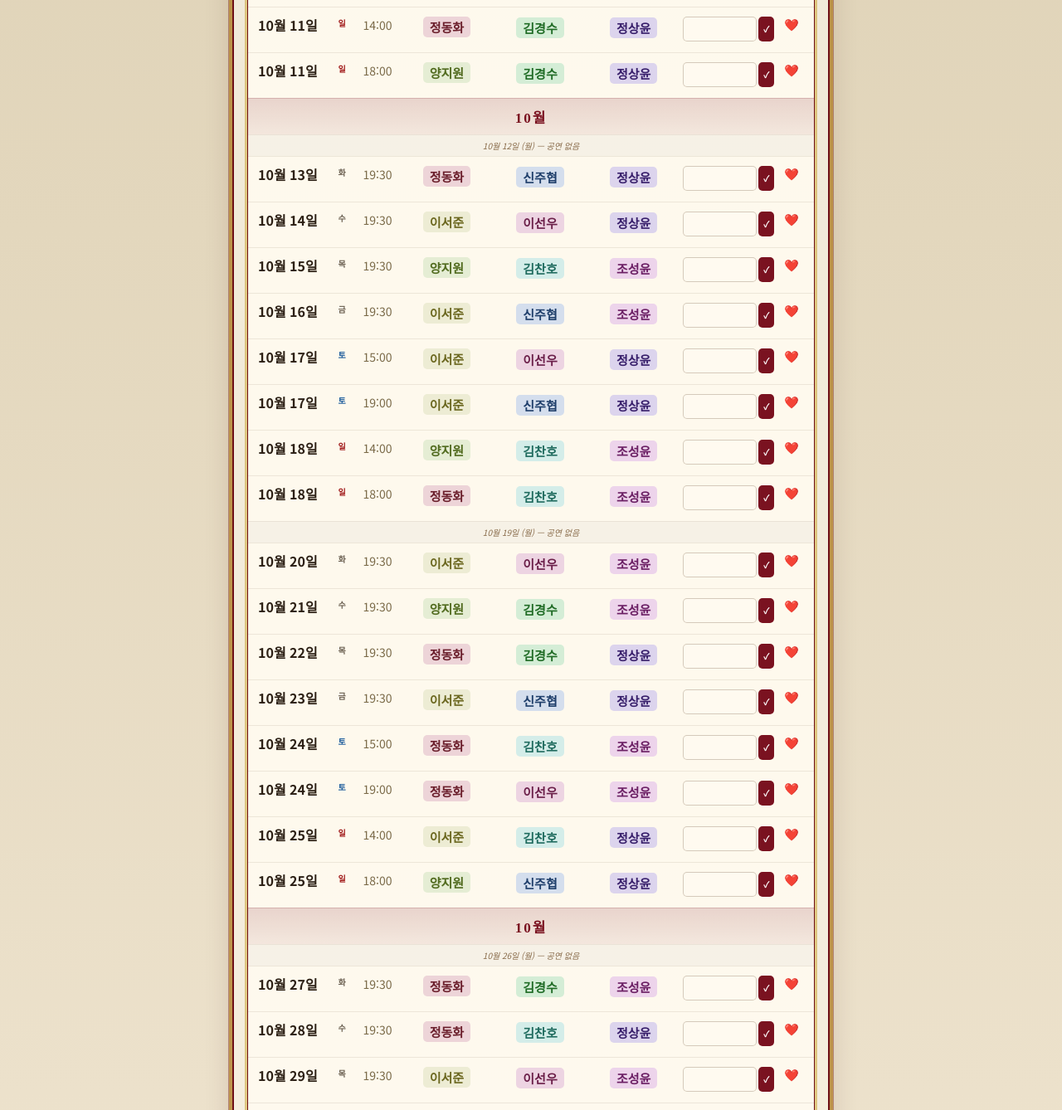
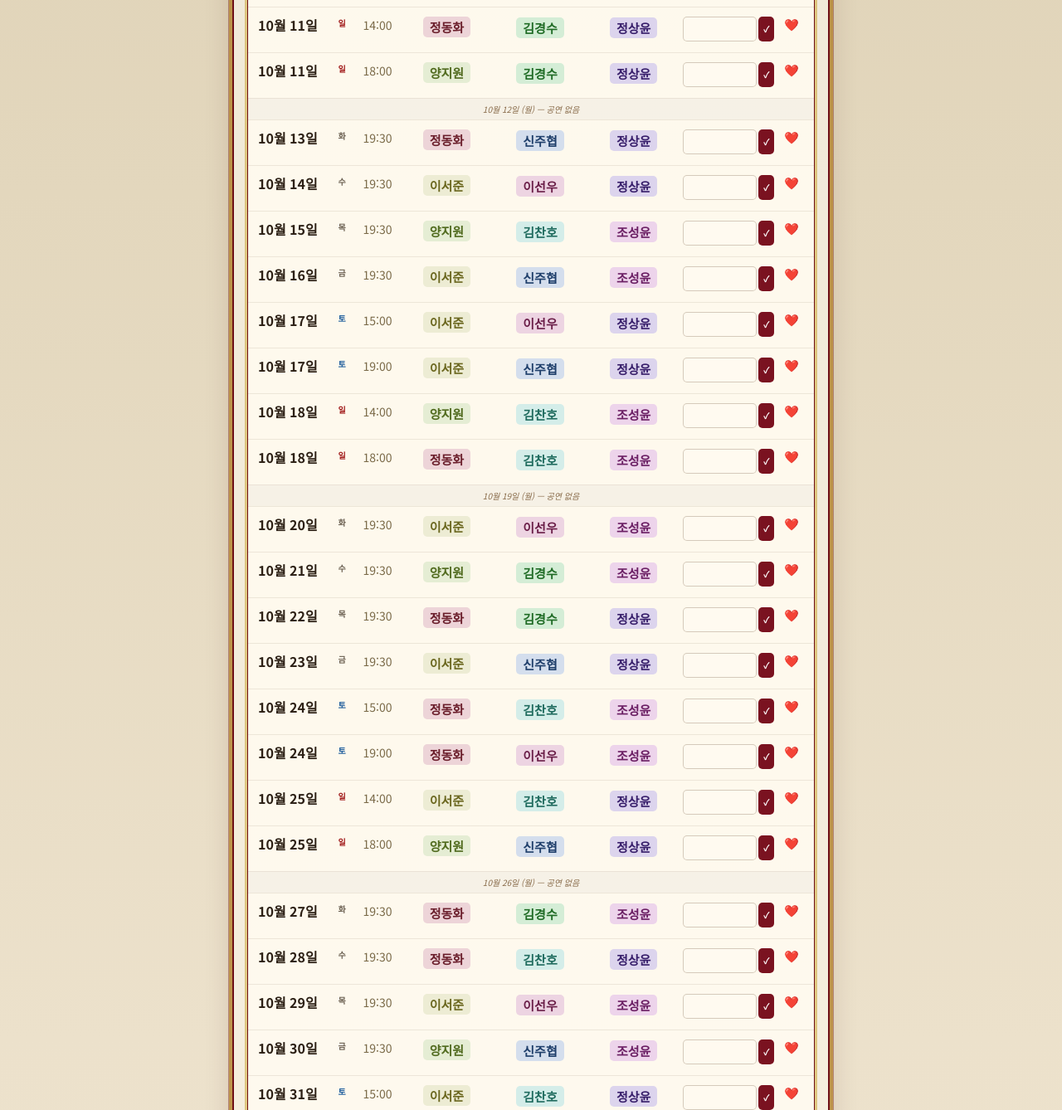
Before and after one commit to chichiandpopo/STARCROSSED, a plain HTML site: page index.html in a window 1280 px wide. Shown: the part 2316-3654 px from the top of the page at 83% size. Drawn offline with nearby package versions, Linux system fonts and the light colour scheme; a web font is replaced by a local one.

Commit message:
Update index.html

```diff
--- a/index.html
+++ b/index.html
@@ -372,7 +372,6 @@ body{font-family:'Noto Sans KR',sans-serif;
 <div class="row" data-sid="1010-1900" data-tb="leeseojun" data-mc="leeseonwoo" data-pl="josungyun"><div class="cell date">10월 10일</div><div class="cell day day-sat">토</div><div class="cell time">19:00</div><div class="cell"><span class="role-pill badge-leeseojun">이서준</span></div><div class="cell actor-cell"><span class="role-pill badge-leeseonwoo">이선우</span></div><div class="cell actor-cell"><span class="role-pill badge-josungyun">조성윤</span></div><div class="cell seat-cell"><div class="seat-input-row"><input class="seat-input" inputmode="text" enterkeyhint="done" autocomplete="off" autocapitalize="characters" id="inp-1010-1900"><button onclick="confirmSeat('1010-1900')" class="seat-ok-btn">✓</button></div><div class="seat-tags" id="tags-1010-1900"></div></div><div class="cell copy-cell"><button class="copy-btn" onclick="copyCast('1010-1900')" title="복사">❤️</button></div></div>
 <div class="row" data-sid="1011-1400" data-tb="jeongdonghwa" data-mc="kimkyungsoo" data-pl="jeongsangyun"><div class="cell date">10월 11일</div><div class="cell day day-sun">일</div><div class="cell time">14:00</div><div class="cell"><span class="role-pill badge-jeongdonghwa">정동화</span></div><div class="cell actor-cell"><span class="role-pill badge-kimkyungsoo">김경수</span></div><div class="cell actor-cell"><span class="role-pill badge-jeongsangyun">정상윤</span></div><div class="cell seat-cell"><div class="seat-input-row"><input class="seat-input" inputmode="text" enterkeyhint="done" autocomplete="off" autocapitalize="characters" id="inp-1011-1400"><button onclick="confirmSeat('1011-1400')" class="seat-ok-btn">✓</button></div><div class="seat-tags" id="tags-1011-1400"></div></div><div class="cell copy-cell"><button class="copy-btn" onclick="copyCast('1011-1400')" title="복사">❤️</button></div></div>
 <div class="row" data-sid="1011-1800" data-tb="yangjiwon" data-mc="kimkyungsoo" data-pl="jeongsangyun"><div class="cell date">10월 11일</div><div class="cell day day-sun">일</div><div class="cell time">18:00</div><div class="cell"><span class="role-pill badge-yangjiwon">양지원</span></div><div class="cell actor-cell"><span class="role-pill badge-kimkyungsoo">김경수</span></div><div class="cell actor-cell"><span class="role-pill badge-jeongsangyun">정상윤</span></div><div class="cell seat-cell"><div class="seat-input-row"><input class="seat-input" inputmode="text" enterkeyhint="done" autocomplete="off" autocapitalize="characters" id="inp-1011-1800"><button onclick="confirmSeat('1011-1800')" class="seat-ok-btn">✓</button></div><div class="seat-tags" id="tags-1011-1800"></div></div><div class="cell copy-cell"><button class="copy-btn" onclick="copyCast('1011-1800')" title="복사">❤️</button></div></div>
-<div class="week-divider">10월</div>
 <div class="no-show" data-noshow="1">10월 12일 (월) — 공연 없음</div>
 <div class="row" data-sid="1013-1930" data-tb="jeongdonghwa" data-mc="shinjuhyup" data-pl="jeongsangyun"><div class="cell date">10월 13일</div><div class="cell day day-wkd">화</div><div class="cell time">19:30</div><div class="cell"><span class="role-pill badge-jeongdonghwa">정동화</span></div><div class="cell actor-cell"><span class="role-pill badge-shinjuhyup">신주협</span></div><div class="cell actor-cell"><span class="role-pill badge-jeongsangyun">정상윤</span></div><div class="cell seat-cell"><div class="seat-input-row"><input class="seat-input" inputmode="text" enterkeyhint="done" autocomplete="off" autocapitalize="characters" id="inp-1013-1930"><button onclick="confirmSeat('1013-1930')" class="seat-ok-btn">✓</button></div><div class="seat-tags" id="tags-1013-1930"></div></div><div class="cell copy-cell"><button class="copy-btn" onclick="copyCast('1013-1930')" title="복사">❤️</button></div></div>
 <div class="row" data-sid="1014-1930" data-tb="leeseojun" data-mc="leeseonwoo" data-pl="jeongsangyun"><div class="cell date">10월 14일</div><div class="cell day day-wkd">수</div><div class="cell time">19:30</div><div class="cell"><span class="role-pill badge-leeseojun">이서준</span></div><div class="cell actor-cell"><span class="role-pill badge-leeseonwoo">이선우</span></div><div class="cell actor-cell"><span class="role-pill badge-jeongsangyun">정상윤</span></div><div class="cell seat-cell"><div class="seat-input-row"><input class="seat-input" inputmode="text" enterkeyhint="done" autocomplete="off" autocapitalize="characters" id="inp-1014-1930"><button onclick="confirmSeat('1014-1930')" class="seat-ok-btn">✓</button></div><div class="seat-tags" id="tags-1014-1930"></div></div><div class="cell copy-cell"><button class="copy-btn" onclick="copyCast('1014-1930')" title="복사">❤️</button></div></div>
@@ -391,7 +390,6 @@ body{font-family:'Noto Sans KR',sans-serif;
 <div class="row" data-sid="1024-1900" data-tb="jeongdonghwa" data-mc="leeseonwoo" data-pl="josungyun"><div class="cell date">10월 24일</div><div class="cell day day-sat">토</div><div class="cell time">19:00</div><div class="cell"><span class="role-pill badge-jeongdonghwa">정동화</span></div><div class="cell actor-cell"><span class="role-pill badge-leeseonwoo">이선우</span></div><div class="cell actor-cell"><span class="role-pill badge-josungyun">조성윤</span></div><div class="cell seat-cell"><div class="seat-input-row"><input class="seat-input" inputmode="text" enterkeyhint="done" autocomplete="off" autocapitalize="characters" id="inp-1024-1900"><button onclick="confirmSeat('1024-1900')" class="seat-ok-btn">✓</button></div><div class="seat-tags" id="tags-1024-1900"></div></div><div class="cell copy-cell"><button class="copy-btn" onclick="copyCast('1024-1900')" title="복사">❤️</button></div></div>
 <div class="row" data-sid="1025-1400" data-tb="leeseojun" data-mc="kimchanho" data-pl="jeongsangyun"><div class="cell date">10월 25일</div><div class="cell day day-sun">일</div><div class="cell time">14:00</div><div class="cell"><span class="role-pill badge-leeseojun">이서준</span></div><div class="cell actor-cell"><span class="role-pill badge-kimchanho">김찬호</span></div><div class="cell actor-cell"><span class="role-pill badge-jeongsangyun">정상윤</span></div><div class="cell seat-cell"><div class="seat-input-row"><input class="seat-input" inputmode="text" enterkeyhint="done" autocomplete="off" autocapitalize="characters" id="inp-1025-1400"><button onclick="confirmSeat('1025-1400')" class="seat-ok-btn">✓</button></div><div class="seat-tags" id="tags-1025-1400"></div></div><div class="cell copy-cell"><button class="copy-btn" onclick="copyCast('1025-1400')" title="복사">❤️</button></div></div>
 <div class="row" data-sid="1025-1800" data-tb="yangjiwon" data-mc="shinjuhyup" data-pl="jeongsangyun"><div class="cell date">10월 25일</div><div class="cell day day-sun">일</div><div class="cell time">18:00</div><div class="cell"><span class="role-pill badge-yangjiwon">양지원</span></div><div class="cell actor-cell"><span class="role-pill badge-shinjuhyup">신주협</span></div><div class="cell actor-cell"><span class="role-pill badge-jeongsangyun">정상윤</span></div><div class="cell seat-cell"><div class="seat-input-row"><input class="seat-input" inputmode="text" enterkeyhint="done" autocomplete="off" autocapitalize="characters" id="inp-1025-1800"><button onclick="confirmSeat('1025-1800')" class="seat-ok-btn">✓</button></div><div class="seat-tags" id="tags-1025-1800"></div></div><div class="cell copy-cell"><button class="copy-btn" onclick="copyCast('1025-1800')" title="복사">❤️</button></div></div>
-<div class="week-divider">10월</div>
 <div class="no-show" data-noshow="1">10월 26일 (월) — 공연 없음</div>
 <div class="row" data-sid="1027-1930" data-tb="jeongdonghwa" data-mc="kimkyungsoo" data-pl="josungyun"><div class="cell date">10월 27일</div><div class="cell day day-wkd">화</div><div class="cell time">19:30</div><div class="cell"><span class="role-pill badge-jeongdonghwa">정동화</span></div><div class="cell actor-cell"><span class="role-pill badge-kimkyungsoo">김경수</span></div><div class="cell actor-cell"><span class="role-pill badge-josungyun">조성윤</span></div><div class="cell seat-cell"><div class="seat-input-row"><input class="seat-input" inputmode="text" enterkeyhint="done" autocomplete="off" autocapitalize="characters" id="inp-1027-1930"><button onclick="confirmSeat('1027-1930')" class="seat-ok-btn">✓</button></div><div class="seat-tags" id="tags-1027-1930"></div></div><div class="cell copy-cell"><button class="copy-btn" onclick="copyCast('1027-1930')" title="복사">❤️</button></div></div>
 <div class="row" data-sid="1028-1930" data-tb="jeongdonghwa" data-mc="kimchanho" data-pl="jeongsangyun"><div class="cell date">10월 28일</div><div class="cell day day-wkd">수</div><div class="cell time">19:30</div><div class="cell"><span class="role-pill badge-jeongdonghwa">정동화</span></div><div class="cell actor-cell"><span class="role-pill badge-kimchanho">김찬호</span></div><div class="cell actor-cell"><span class="role-pill badge-jeongsangyun">정상윤</span></div><div class="cell seat-cell"><div class="seat-input-row"><input class="seat-input" inputmode="text" enterkeyhint="done" autocomplete="off" autocapitalize="characters" id="inp-1028-1930"><button onclick="confirmSeat('1028-1930')" class="seat-ok-btn">✓</button></div><div class="seat-tags" id="tags-1028-1930"></div></div><div class="cell copy-cell"><button class="copy-btn" onclick="copyCast('1028-1930')" title="복사">❤️</button></div></div>
```
